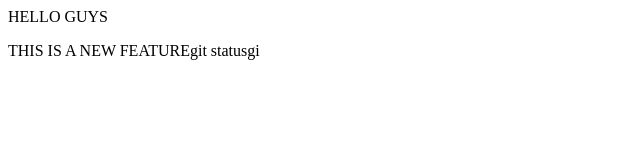
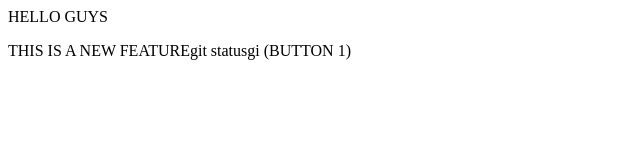
Before and after one commit to PrajjwalBisht10/localrepo, a plain HTML site: page index.html in a window 1280 px wide. Shown: the full height of the page, 0-640 px from the left. Drawn offline with Linux system fonts and the light colour scheme.

Commit message:
Add Button

```diff
--- a/index.html
+++ b/index.html
@@ -1,2 +1,2 @@
 <p>HELLO GUYS</p>
-<p>THIS IS A NEW FEATUREgit statusgi</p>
+<p>THIS IS A NEW FEATUREgit statusgi (BUTTON 1)</p>
```
